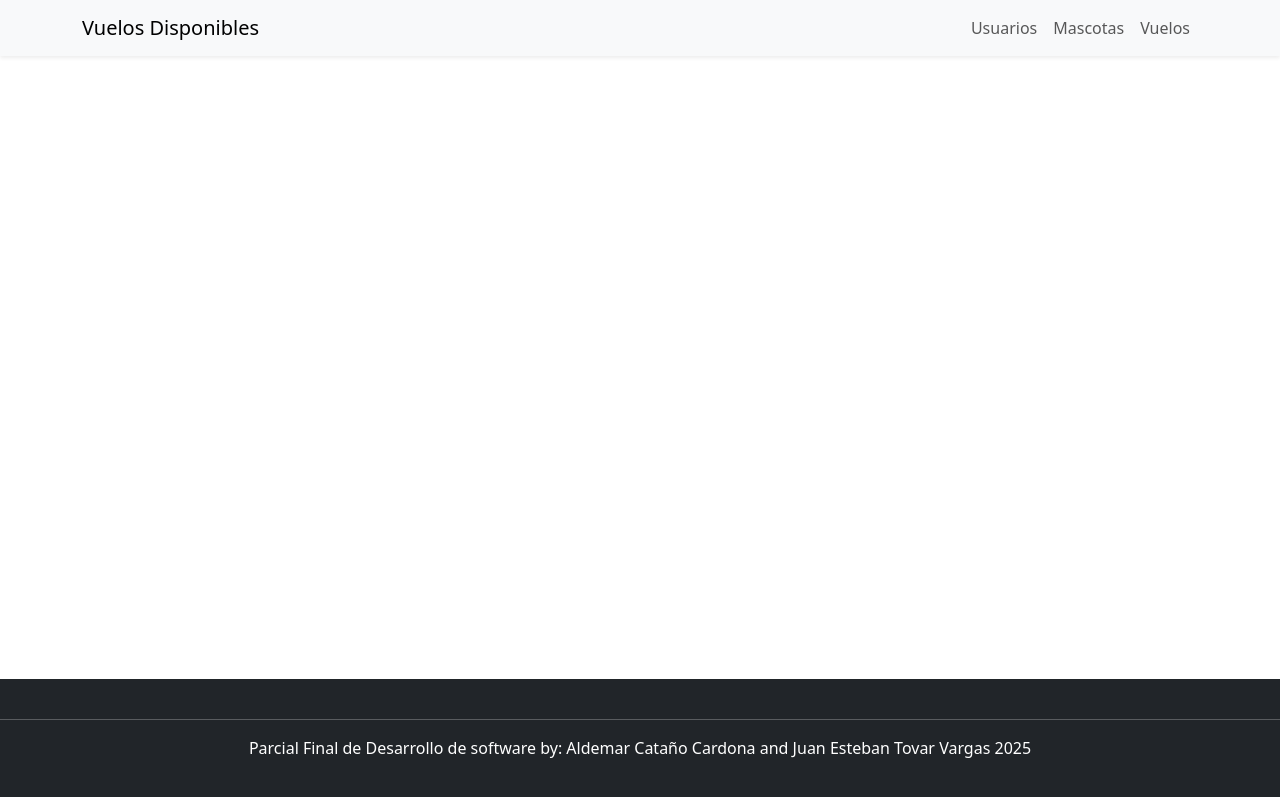
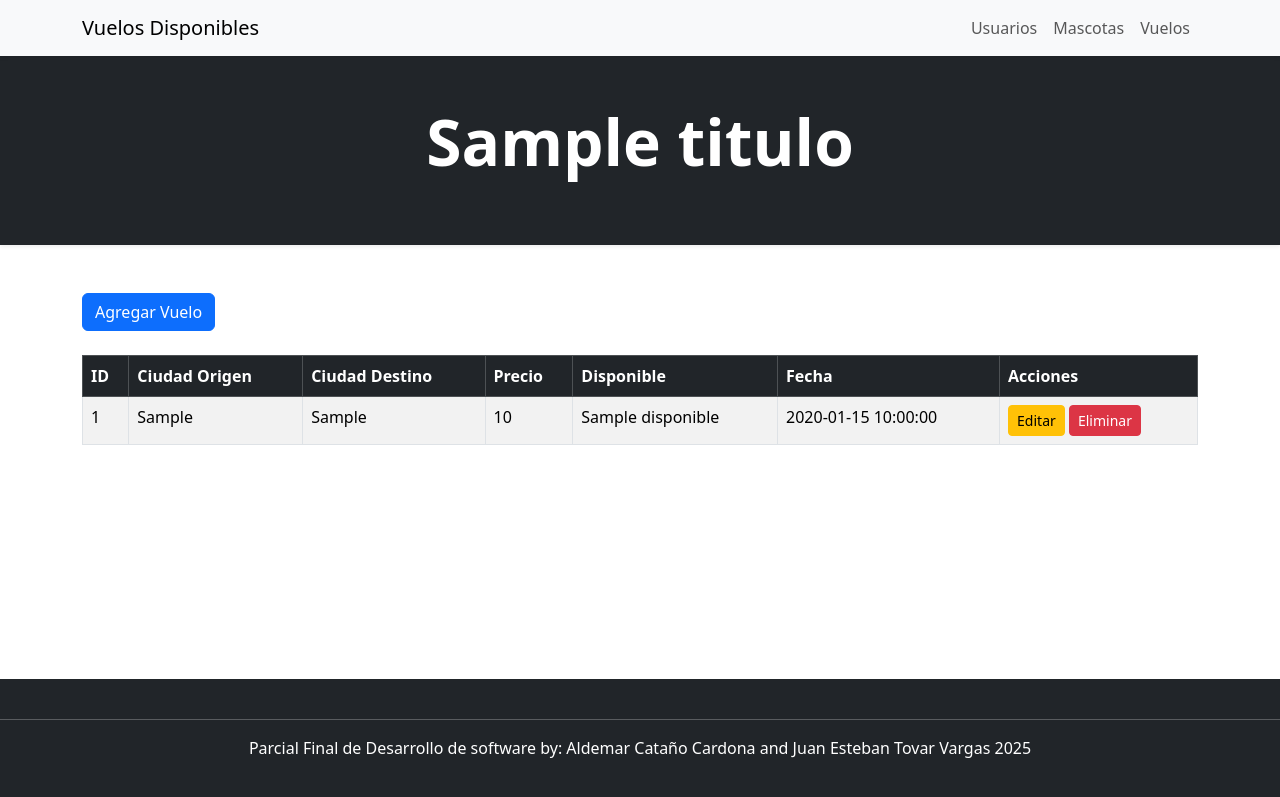
Before and after one commit to Aldemitar/PARCIAL_FINAL, a FastAPI app: template templates/vuelos.html in a window 1280 px wide. Shown: the top 797 px of the page. Run offline with FastAPI, Linux system fonts and the light colour scheme; the template is opened without the code that fills it: most values are stand-ins (such as "Sample title", 1, 10 or a date in 2020); parts of the project's set-up code (start-up, migrations or seed data) failed here and were passed over.

Commit message:
Se añadió contenido al html que me permite ver los vuelos

```diff
--- a/templates/vuelos.html
+++ b/templates/vuelos.html
@@ -2,4 +2,47 @@
 {% block title %} {{ titulo }} {% endblock %}
 {% block content %}
 
+    <header class="bg-dark text-white py-5 shadow-sm">
+        <div class="container text-center">
+            <h1 class="display-3 fw-bold mb-3">{{ titulo }}</h1>
+        </div>
+    </header>
+
+    <div class="container my-5">
+        <a href="/vuelos/add" class="btn btn-primary mb-4">Agregar Vuelo</a>
+        <table class="table table-striped table-bordered">
+            <thead class="table-dark">
+                <tr>
+                    <th>ID</th>
+                    <th>Ciudad Origen</th>
+                    <th>Ciudad Destino</th>
+                    <th>Precio</th>
+                    <th>Disponible</th>
+                    <th>Fecha</th>
+                    <th>Acciones</th>
+                </tr>
+            </thead>
+            <tbody>
+                {% for vuelo in sesiones %}
+                <tr>
+                    <td>{{ vuelo.id }}</td>
+                    <td>{{ vuelo.ciudad_origen }}</td>
+                    <td>{{ vuelo.ciudad_destino }}</td>
+                    <td>{{ vuelo.precio }}</td>
+                    <td>{{ vuelo.disponible }}</td>
+                    <td>{{ vuelo.fecha }}</td>
+                    <td>
+                        <a href="/vuelos/edit/{{ vuelo.id }}" class="btn btn-sm btn-warning">Editar</a>
+                        <form action="/vuelos/delete/{{ vuelo.id }}" method="post" style="display:inline;">
+                            <button type="submit" class="btn btn-sm btn-danger" onclick="return confirm('¿Está seguro de eliminar este vuelo?');">Eliminar</button>
+                        </form>
+                    </td>
+                </tr>
+                {% else %}
+                <tr><td colspan="7" class="text-center">No hay vuelos registrados.</td></tr>
+                {% endfor %}
+            </tbody>
+        </table>
+    </div>
+
 {% endblock %}
```
